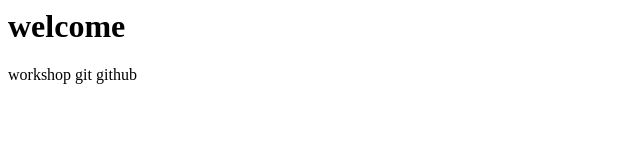
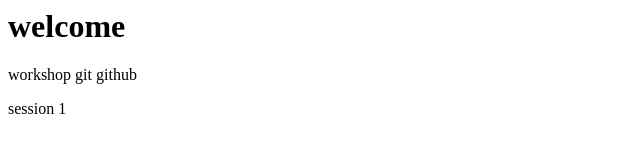
Before and after one commit to zeineb-dev-isi/portfolio, a plain HTML site: page index.html in a window 1280 px wide. Shown: the full height of the page, 0-640 px from the left. Drawn offline with Linux system fonts and the light colour scheme.

Commit message:
changement dans html

```diff
--- a/index.html
+++ b/index.html
@@ -1,2 +1,3 @@
 <h1>welcome</h1>
 <p>workshop git github</p>
+<p>session 1</p>
```
